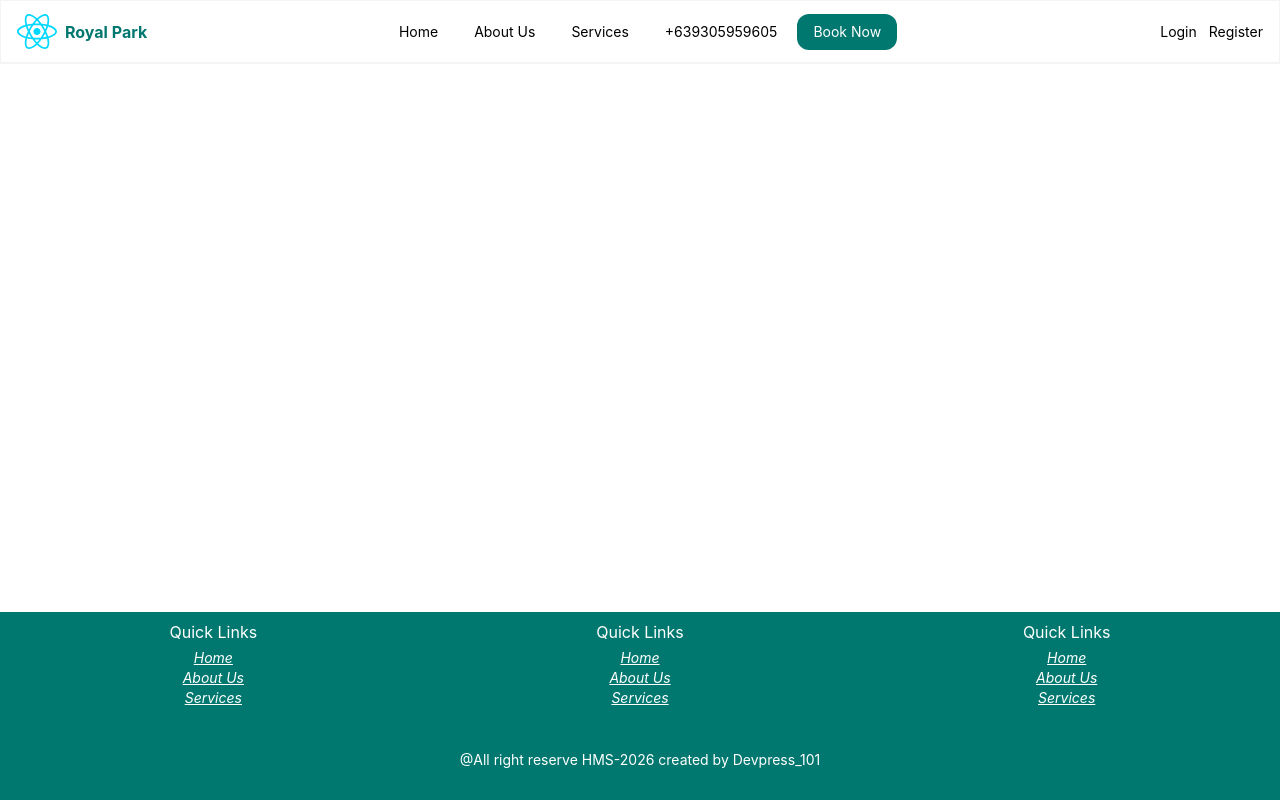
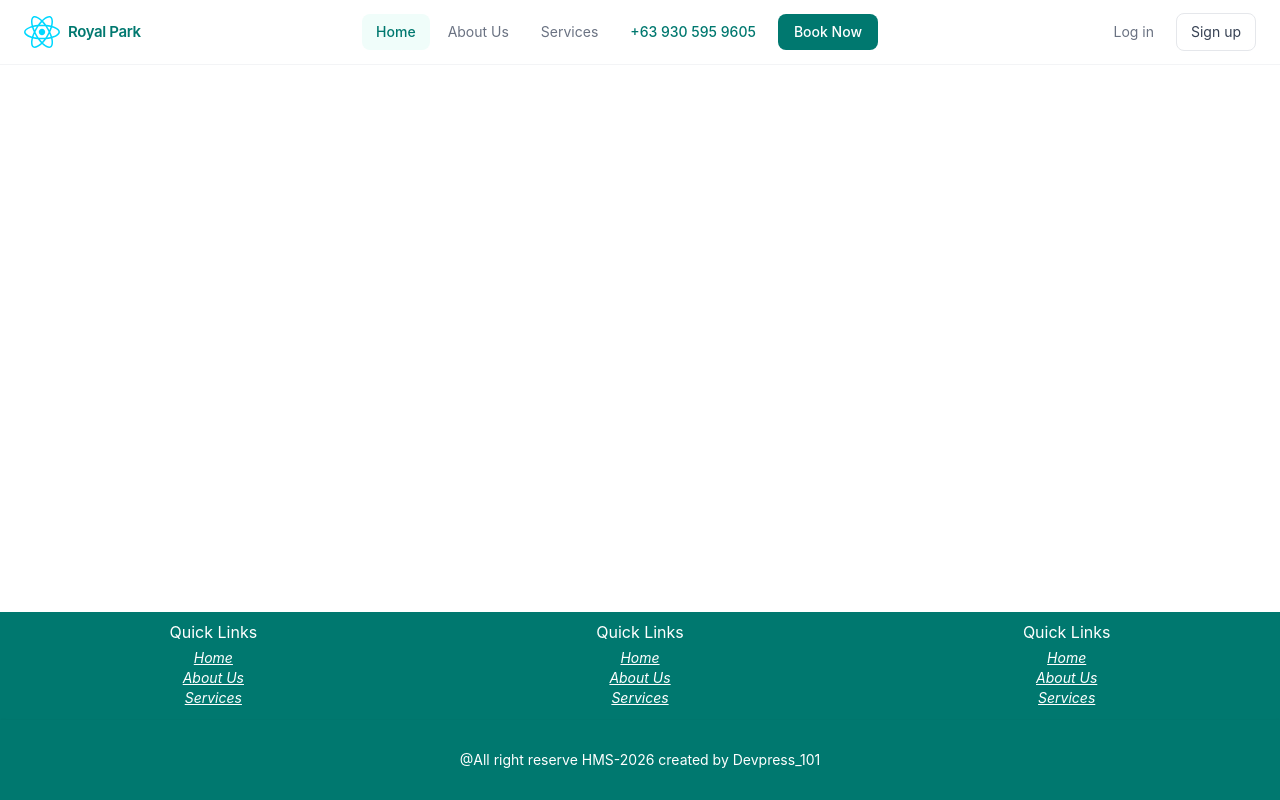
Before and after one commit to DEVPRESSSS/hotel, a React (Vite) app: page / in a window 1280 px wide. Built offline with nearby package versions, Linux system fonts and the light colour scheme.

Commit message:
Added react-router-dom

```diff
--- a/package.json
+++ b/package.json
@@ -13,6 +13,7 @@
     "@tailwindcss/vite": "^4.3.0",
     "react": "^19.2.6",
     "react-dom": "^19.2.6",
+    "react-router-dom": "^7.16.0",
     "tailwindcss": "^4.3.0"
   },
   "devDependencies": {
--- a/src/App.jsx
+++ b/src/App.jsx
@@ -1,11 +1,13 @@
 
 import { NavBarDefault } from './components/Navbar'
 import { FooterSection } from './components/Footer'
+import {BrowserRouter} from 'react-router-dom'
 
 export default function App() {
 
   return (
     <>
+    <BrowserRouter>
       <div className="min-h-screen flex flex-col">
           <NavBarDefault/>
             {/* <main className="grow bg-gray-100 m-2 rounded-lg"> */}
@@ -16,6 +18,7 @@ export default function App() {
             </main>
           <FooterSection/>
       </div>
+    </BrowserRouter>
 
     </>
   )
--- a/src/components/Navbar.jsx
+++ b/src/components/Navbar.jsx
@@ -1,48 +1,137 @@
-import { AuthDefault } from "./Auth";
+import { useState } from "react";
+import { Link, useLocation } from "react-router-dom";
 import logo from "../assets/react.svg";
 
+const NAV_LINKS = [
+  { title: "Home",     path: "/" },
+  { title: "About Us", path: "/about" },
+  { title: "Services", path: "/services" },
+];
+
 export function NavBarDefault() {
+  const [mobileOpen, setMobileOpen] = useState(false);
+  const location = useLocation();
 
-    const navbarButtons = [
-        { title: 'Home', id: 1 },
-        { title: 'About Us', id: 2 },
-        { title: 'Services', id: 3 },
-        { title: '+639305959605', id: 3 },
-        { title: 'Book Now', id: 4 },
-    ];
+  const isActive = (path) =>
+    path === "/" ? location.pathname === "/" : location.pathname.startsWith(path);
 
-    return (
-        <div className="w-full flex items-center border border-b-2 border-gray-100 px-4 h-16">
+  return (
+    <header className="w-full border-b border-gray-100 bg-white sticky top-0 z-50">
+      <div className="flex items-center h-16 px-6 gap-4">
 
-            {/* Logo + Company Name */}
-            <div className="flex items-center gap-2 flex-1">
-                <img src={logo} alt="company logo" className="w-10 h-10 object-contain" />
-                <h4 className="text-teal-700 font-bold whitespace-nowrap">Royal Park</h4>
-            </div>
+        {/* Logo */}
+        <Link to="/" className="flex items-center gap-2 shrink-0">
+          <img src={logo} alt="Royal Park logo" className="w-9 h-9 object-contain" />
+          <span className="text-teal-700 font-semibold text-[15px] whitespace-nowrap tracking-tight">
+            Royal Park
+          </span>
+        </Link>
 
-            {/* Center Nav */}
-            <ul className="flex items-center gap-1 flex-1 justify-center">
-                {navbarButtons.map(p => (
-                    <li
-                        key={p.id}
-                        className={`
-                            px-4 py-2 rounded-xl text-sm whitespace-nowrap cursor-pointer
-                            transition-all duration-200
-                            ${p.title === "Book Now"
-                                ? "bg-teal-700 text-white"
-                                : "hover:text-teal-600"}
-                        `}
-                    >
-                        {p.title}
-                    </li>
-                ))}
-            </ul>
+        {/* Desktop nav */}
+        <nav className="hidden md:flex items-center gap-1 flex-1 justify-center">
+          {NAV_LINKS.map(({ title, path }) => (
+            <Link
+              key={path}
+              to={path}
+              className={`px-3.5 py-2 rounded-lg text-sm transition-colors duration-150 whitespace-nowrap
+                ${isActive(path)
+                  ? "bg-teal-50 text-teal-700 font-medium"
+                  : "text-gray-500 hover:bg-gray-50 hover:text-gray-800"
+                }`}
+            >
+              {title}
+            </Link>
+          ))}
+          <a
+            href="tel:+639305959605"
+            className="px-3.5 py-2 rounded-lg text-sm text-teal-700 font-medium
+                       hover:bg-teal-50 transition-colors duration-150 whitespace-nowrap"
+          >
+            +63 930 595 9605
+          </a>
+          <Link
+            to="/book"
+            className="ml-1 px-4 py-2 rounded-lg text-sm bg-teal-700 text-white font-medium
+                       hover:bg-teal-800 transition-colors duration-150 whitespace-nowrap"
+          >
+            Book Now
+          </Link>
+        </nav>
 
-            {/* Auth */}
-            <ul className="flex items-center gap-3 flex-1 justify-end cursor-pointer">
-                <AuthDefault />
-            </ul>
+        {/* Auth — desktop */}
+        <div className="hidden md:flex items-center gap-2 shrink-0">
+          <button className="px-3.5 py-2 rounded-lg text-sm text-gray-500 hover:bg-gray-50
+                             hover:text-gray-800 transition-colors duration-150">
+            Log in
+          </button>
+          <button className="px-3.5 py-2 rounded-lg text-sm border border-gray-200
+                             text-gray-700 hover:bg-gray-50 transition-colors duration-150">
+            Sign up
+          </button>
+        </div>
 
+        {/* Hamburger — mobile */}
+        <button
+          className="md:hidden ml-auto p-1.5 rounded-lg text-gray-500 hover:bg-gray-50
+                     transition-colors duration-150"
+          aria-label={mobileOpen ? "Close menu" : "Open menu"}
+          onClick={() => setMobileOpen((v) => !v)}
+        >
+          {mobileOpen ? (
+            <svg width="22" height="22" viewBox="0 0 24 24" fill="none" stroke="currentColor" strokeWidth="2">
+              <path d="M18 6 6 18M6 6l12 12"/>
+            </svg>
+          ) : (
+            <svg width="22" height="22" viewBox="0 0 24 24" fill="none" stroke="currentColor" strokeWidth="2">
+              <path d="M3 12h18M3 6h18M3 18h18"/>
+            </svg>
+          )}
+        </button>
+      </div>
+
+      {/* Mobile menu */}
+      {mobileOpen && (
+        <div className="md:hidden border-t border-gray-100 px-4 py-3 flex flex-col gap-1 bg-white">
+          {NAV_LINKS.map(({ title, path }) => (
+            <Link
+              key={path}
+              to={path}
+              onClick={() => setMobileOpen(false)}
+              className={`px-3 py-2.5 rounded-lg text-sm transition-colors
+                ${isActive(path)
+                  ? "bg-teal-50 text-teal-700 font-medium"
+                  : "text-gray-500 hover:bg-gray-50 hover:text-gray-800"
+                }`}
+            >
+              {title}
+            </Link>
+          ))}
+          <a
+            href="tel:+639305959605"
+            className="px-3 py-2.5 rounded-lg text-sm text-teal-700 font-medium hover:bg-teal-50"
+          >
+            +63 930 595 9605
+          </a>
+          <Link
+            to="/book"
+            onClick={() => setMobileOpen(false)}
+            className="mt-1 px-3 py-2.5 rounded-lg text-sm text-center bg-teal-700
+                       text-white font-medium hover:bg-teal-800 transition-colors"
+          >
+            Book Now
+          </Link>
+          <div className="border-t border-gray-100 mt-2 pt-3 flex gap-2">
+            <button className="flex-1 py-2 rounded-lg text-sm border border-gray-200
+                               text-gray-600 hover:bg-gray-50 transition-colors">
+              Log in
+            </button>
+            <button className="flex-1 py-2 rounded-lg text-sm bg-teal-700 text-white
+                               font-medium hover:bg-teal-800 transition-colors">
+              Sign up
+            </button>
+          </div>
         </div>
-    );
+      )}
+    </header>
+  );
 }
--- a/src/pages/Home.jsx
+++ b/src/pages/Home.jsx
@@ -3,7 +3,7 @@ export function HomePage(){
         <div className="flex flex-col bg-white w-full m-2">
             {/* Hero div wrapper */}
             <div className="flex-1">
-
+                <h4>This is home page!!!</h4>
             </div>
             {/* Image div wrapper */}
             <div className="flex-1">
```
Also changed, not shown: 1 other file (tests, documents, lock files or other folders). Lines whose indentation alone changed are shown as unchanged.
